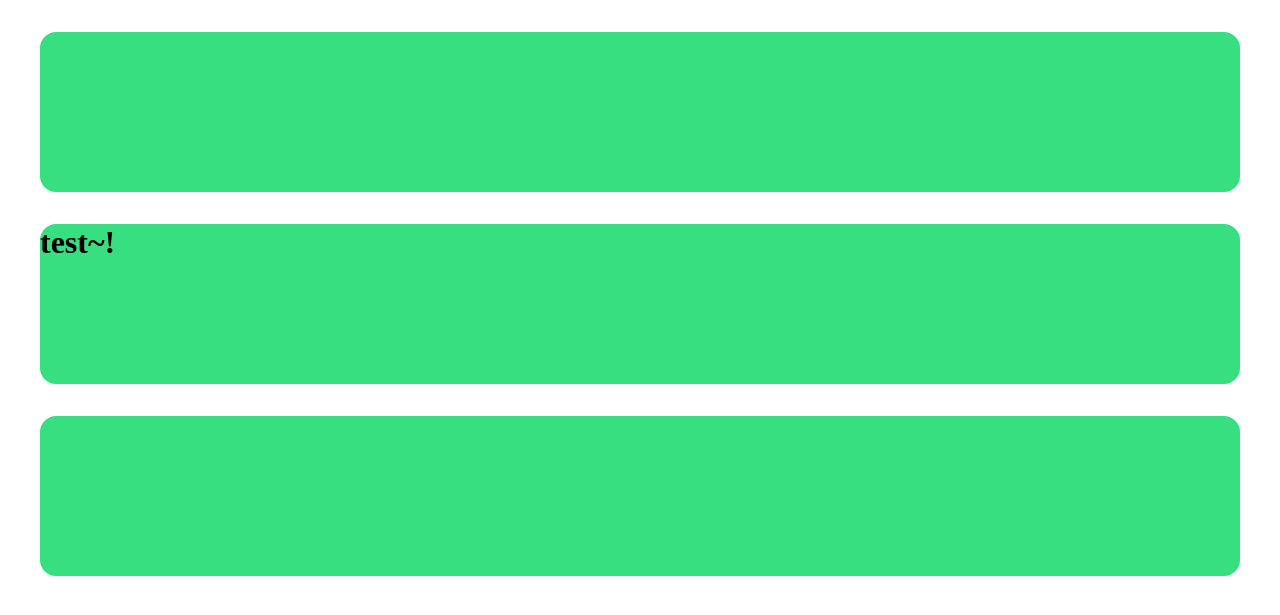
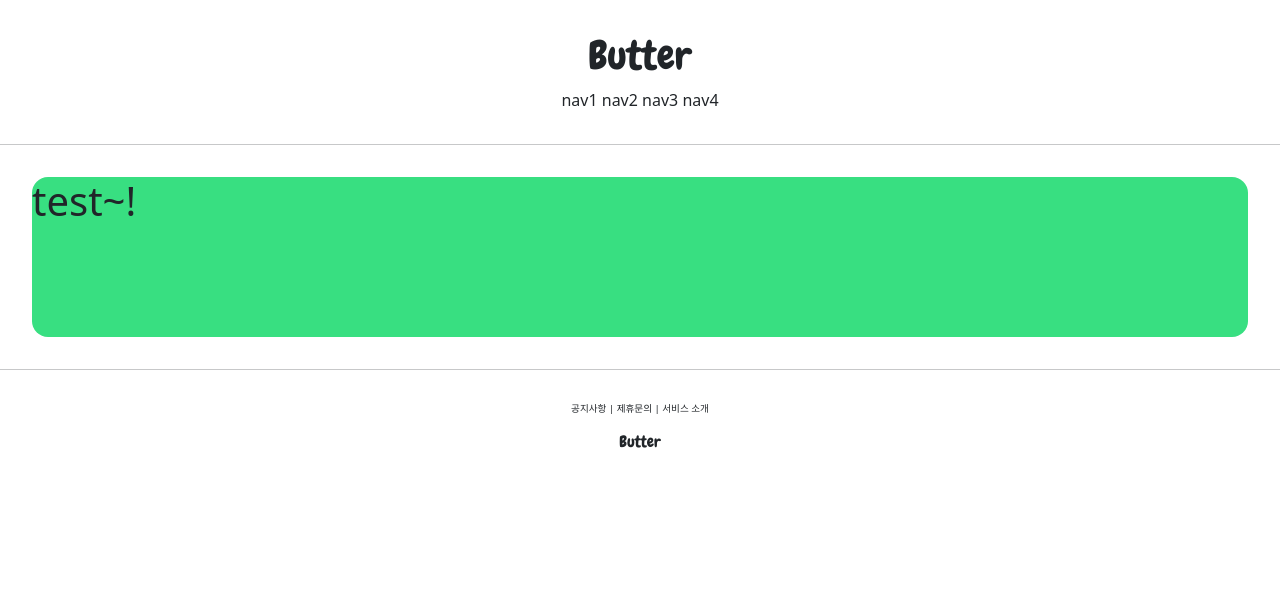
Before and after one commit to do-not-do-that/Shookiki2, a Django app: page /account/hello_world/ in a window 1280 px wide. Shown: the top 615 px of the page. Run offline with Django 3.2, Linux system fonts and the light colour scheme.

Commit message:
[Change]Header, Footer Font

```diff
--- a/templates/base.html
+++ b/templates/base.html
@@ -4,8 +4,12 @@
 <body>
     {%include 'header.html'%}
 
+    <hr>
+
     {% block content %}
     {% endblock %}
+
+    <hr>
 
     {%include 'footer.html'%}
 </body>
--- a/templates/footer.html
+++ b/templates/footer.html
@@ -1,3 +1,10 @@
-    <div style="height: 10rem; background-color:#38df81; border-radius:1rem; margin:2rem;">
-
+<div style="text-align:center;margin-top:2rem;">
+    <div style="font-size:.6rem">
+        <span>공지사항</span> |
+        <span>제휴문의</span> |
+        <span>서비스 소개</span>
     </div>
+    <div >
+        <h6 style="margin-top: 1rem;font-family: 'Chewy', cursive;" >Butter</h6>
+    </div>
+</div>
--- a/templates/head.html
+++ b/templates/head.html
@@ -1,4 +1,12 @@
 <head>
     <meta charset="UTF-8">
     <title>Butter</title>
+
+    <!--  BOOTSTRAP LINK  -->
+    <link href="https://cdn.jsdelivr.net/npm/bootstrap@5.0.0-beta2/dist/css/bootstrap.min.css"
+          rel="stylesheet"
+          integrity="sha384-BmbxuPwQa2lc/FVzBcNJ7UAyJxM6wuqIj61tLrc4wSX0szH/Ev+nYRRuWlolflfl" crossorigin="anonymous">
+    <!--  GOOGLE FONTS LINK  -->
+    <link rel="preconnect" href="https://fonts.gstatic.com">
+    <link href="https://fonts.googleapis.com/css2?family=Chewy&display=swap" rel="stylesheet">
 </head>
--- a/templates/header.html
+++ b/templates/header.html
@@ -1,3 +1,11 @@
-    <div style="height: 10rem; background-color:#38df81; border-radius:1rem; margin:2rem;">
-
-    </div>
+<div style="text-align:center; margin:2rem 0;">
+        <div>
+            <h1 style="font-family: 'Chewy', cursive;">Butter</h1>
+        </div>
+        <div>
+            <span>nav1</span>
+            <span>nav2</span>
+            <span>nav3</span>
+            <span>nav4</span>
+        </div>
+</div>
```
